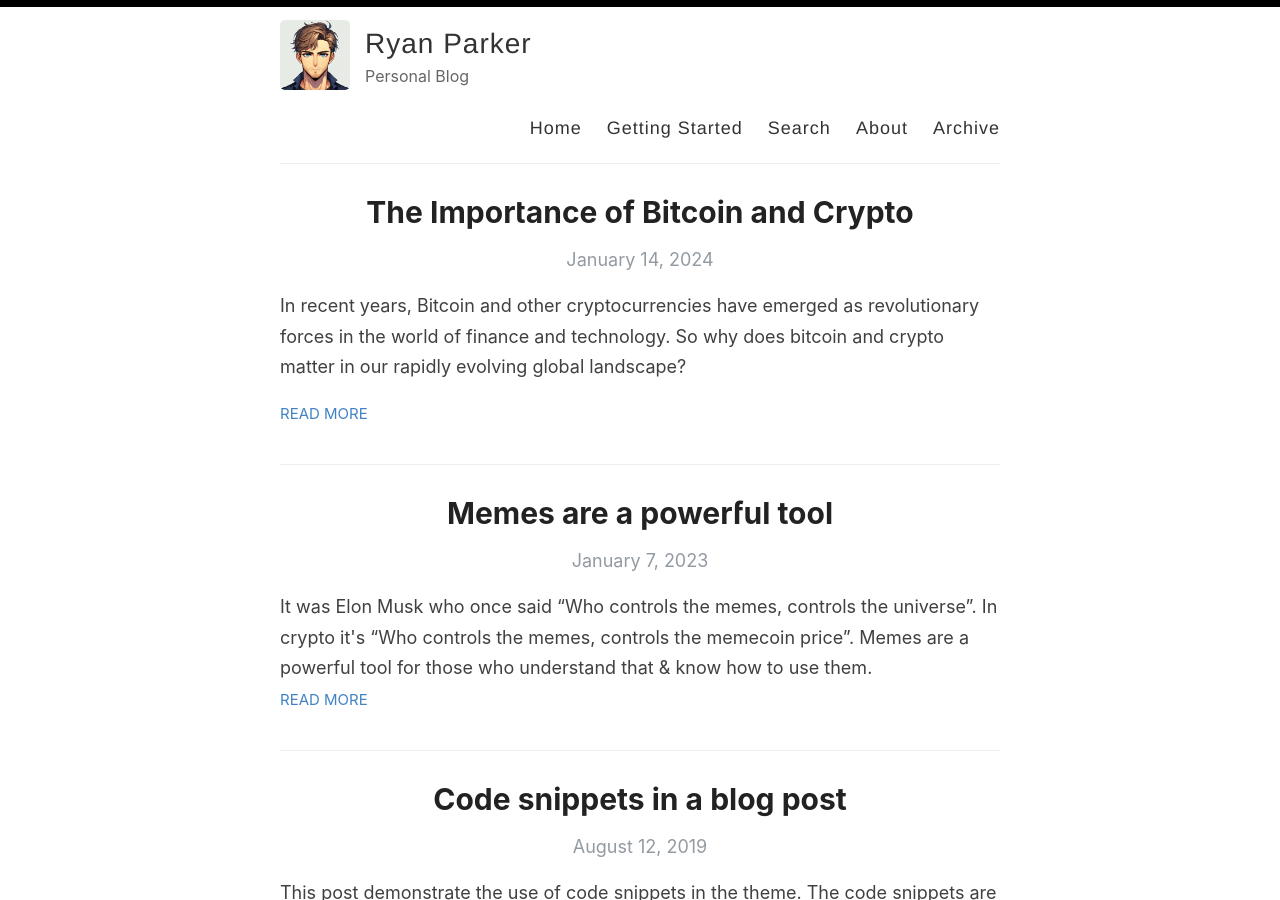
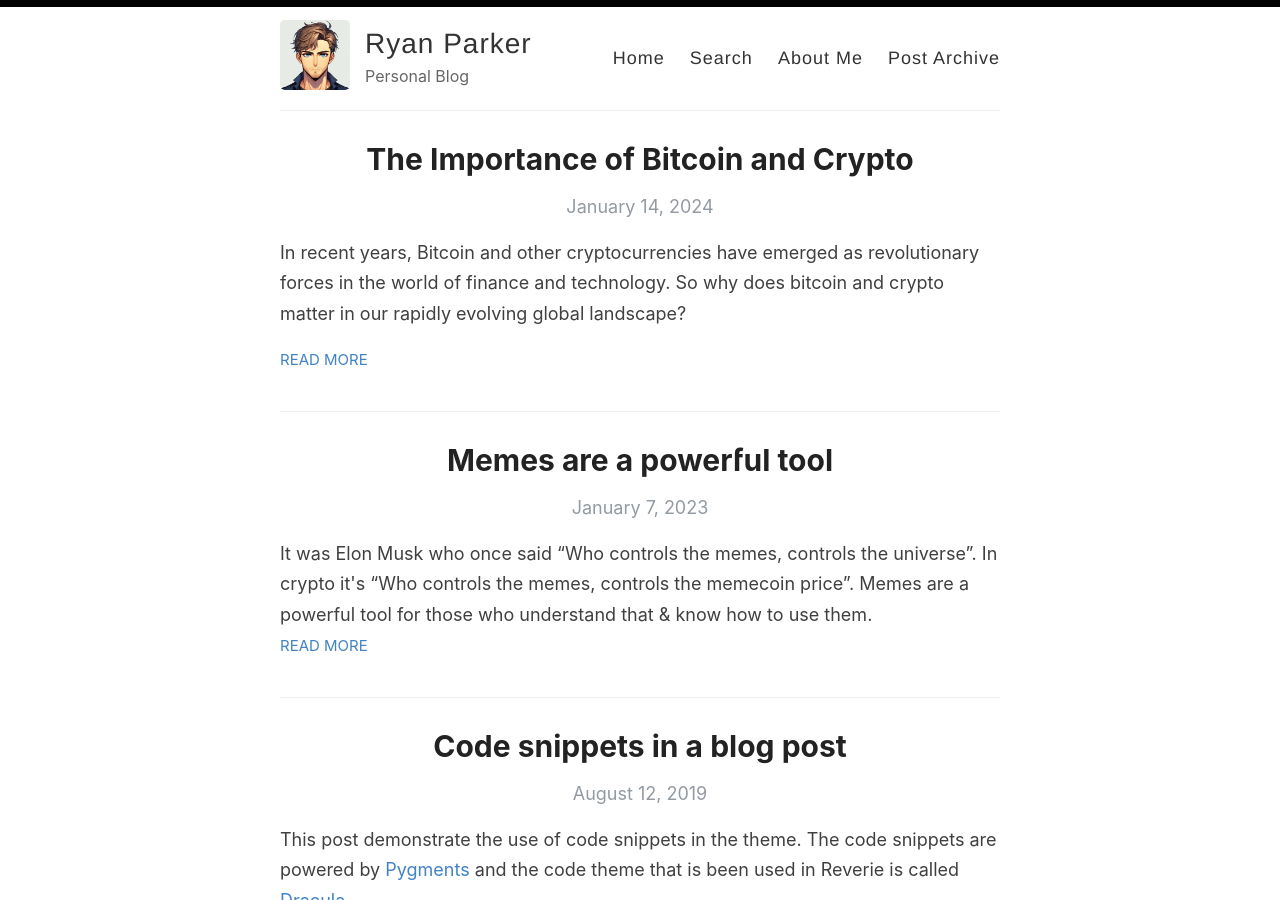
Before and after one commit to ryanparkr/ryanparkr.github.io, a Jekyll site: the page built from index.html, in a window 1280 px wide and 900 px high. Built offline with Jekyll 4.4.1, drawn with Linux system fonts in a browser that asks for light colours; the list of posts is cut into pages by our own code.

Commit message:
Update default.html

```diff
--- a/_layouts/default.html
+++ b/_layouts/default.html
@@ -29,10 +29,9 @@
 
             <nav>
               <a href="{{ site.baseurl }}/">Home</a>
-              <a href="{{ site.baseurl }}/getting-started">Getting Started</a>
               <a href="{{ site.baseurl }}/search">Search</a>
-              <a href="{{ site.baseurl }}/about">About</a>
-              <a href="{{ site.baseurl }}/archive">Archive</a>
+              <a href="{{ site.baseurl }}/about">About Me</a>
+              <a href="{{ site.baseurl }}/archive">Post Archive</a>
             </nav>
           </header>
         </div>
```
